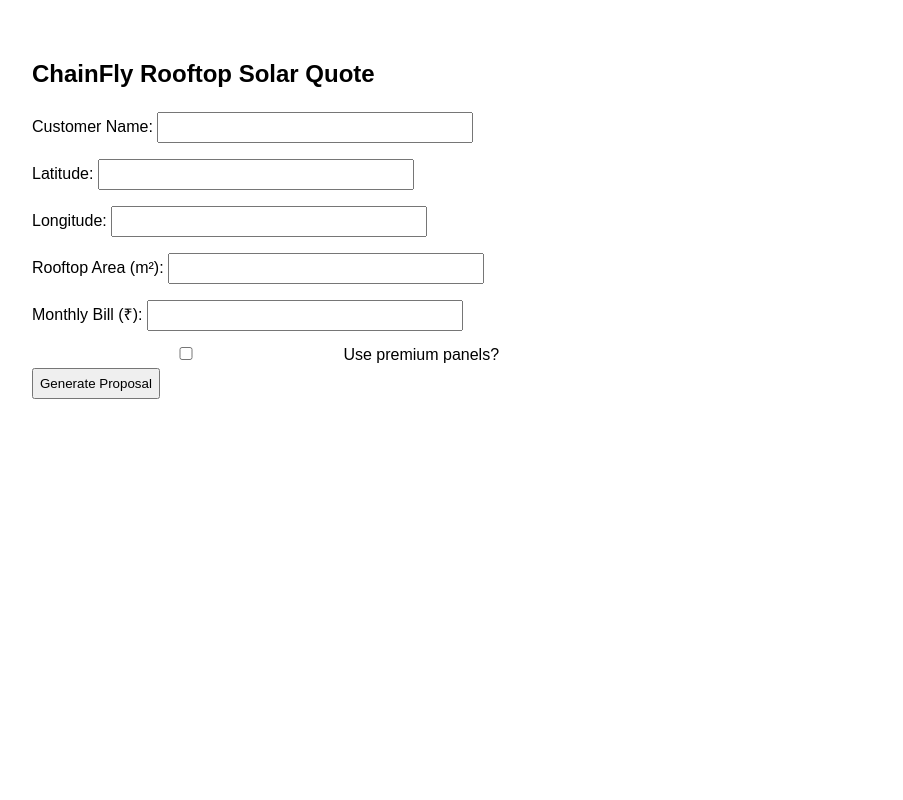
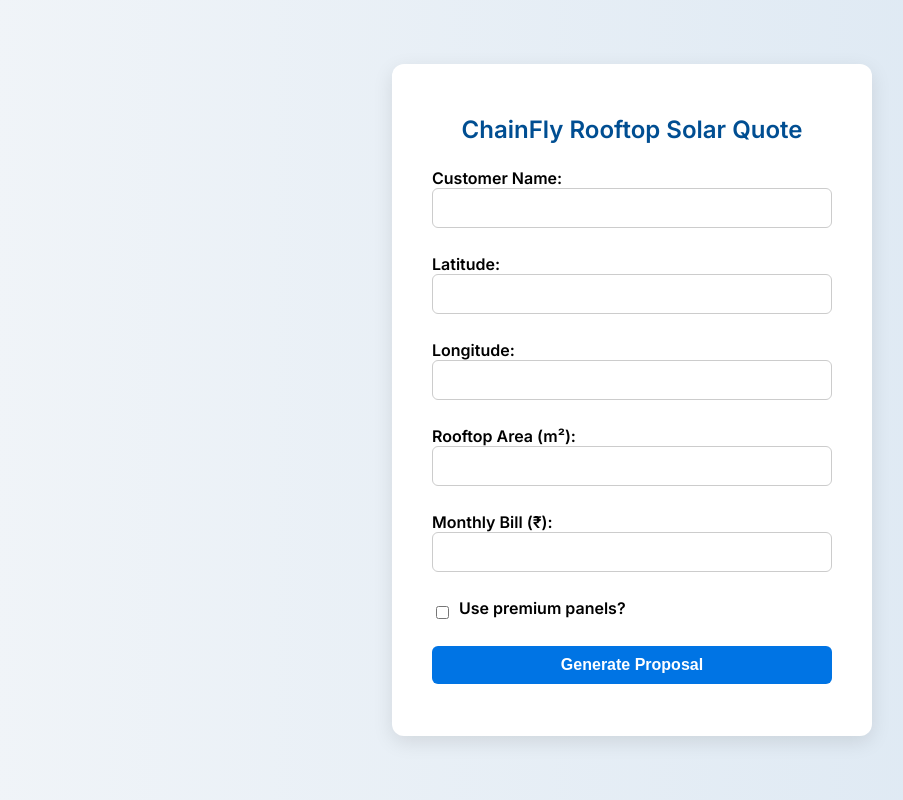
Before and after one commit to Vedantrip/Chainfly_Api, a plain HTML site: page index.html in a window 1280 px wide. Shown: the whole page, without its empty margins (8-911 px from the left). Drawn offline with Linux system fonts and the light colour scheme.

Commit message:
Made changes to the frontend to make it look more professional

```diff
--- a/index.html
+++ b/index.html
@@ -1,40 +1,134 @@
 <!DOCTYPE html>
-<html>
+<html lang="en">
 <head>
-  <title>ChainFly Solar Quote Generator</title>
+  <meta charset="UTF-8" />
+  <meta name="viewport" content="width=device-width, initial-scale=1.0"/>
+  <title>ChainFly Solar Quote</title>
+  <link href="https://fonts.googleapis.com/css2?family=Inter:wght@400;600&display=swap" rel="stylesheet">
   <style>
-    body { font-family: Arial, sans-serif; padding: 2em; }
-    label { display: block; margin-top: 12px; }
-    input, button { margin-top: 4px; padding: 6px; width: 300px; }
-    button { width: auto; }
-    #result { margin-top: 20px; }
+    * {
+      box-sizing: border-box;
+    }
+
+    body {
+      font-family: 'Inter', sans-serif;
+      background: linear-gradient(to right, #f0f4f8, #d9e6f2);
+      margin: 0;
+      padding: 0;
+      display: flex;
+      justify-content: center;
+      align-items: center;
+      min-height: 100vh;
+    }
+
+    .card {
+      background: #ffffff;
+      padding: 2rem 2.5rem;
+      border-radius: 12px;
+      box-shadow: 0 6px 20px rgba(0, 0, 0, 0.1);
+      width: 100%;
+      max-width: 480px;
+    }
+
+    h2 {
+      text-align: center;
+      color: #004e92;
+      margin-bottom: 24px;
+    }
+
+    label {
+      display: block;
+      margin-bottom: 8px;
+      font-weight: 600;
+    }
+
+    input[type="text"],
+    input[type="number"] {
+      width: 100%;
+      padding: 10px 12px;
+      border: 1px solid #ccc;
+      border-radius: 6px;
+      margin-bottom: 18px;
+      font-size: 1rem;
+    }
+
+    .checkbox {
+      display: flex;
+      align-items: center;
+      margin-bottom: 20px;
+    }
+
+    .checkbox input {
+      margin-right: 10px;
+    }
+
+    button {
+      background-color: #0074e4;
+      color: white;
+      padding: 10px 18px;
+      border: none;
+      border-radius: 6px;
+      font-weight: bold;
+      cursor: pointer;
+      font-size: 1rem;
+      width: 100%;
+      transition: background 0.3s ease;
+    }
+
+    button:hover {
+      background-color: #005bb5;
+    }
+
+    #result {
+      margin-top: 20px;
+      font-size: 0.95rem;
+    }
+
+    #result a {
+      color: #0074e4;
+      font-weight: bold;
+      text-decoration: none;
+    }
+
+    #result a:hover {
+      text-decoration: underline;
+    }
+
+    .error {
+      color: red;
+      font-weight: bold;
+    }
   </style>
 </head>
 <body>
+
+  <div class="card">
     <h2>ChainFly Rooftop Solar Quote</h2>
-
     <form id="quoteForm">
       <label>Customer Name:
-      <input type="text" name="customer_name" required>
+        <input type="text" name="customer_name" required />
       </label>
       <label>Latitude:
-      <input type="number" name="latitude" step="0.0001" required>
+        <input type="number" name="latitude" step="0.0001" required />
       </label>
       <label>Longitude:
-      <input type="number" name="longitude" step="0.0001" required>
+        <input type="number" name="longitude" step="0.0001" required />
       </label>
       <label>Rooftop Area (m²):
-      <input type="number" name="rooftop_area_m2" required>
+        <input type="number" name="rooftop_area_m2" required />
       </label>
       <label>Monthly Bill (₹):
-      <input type="number" name="monthly_bill" required>
+        <input type="number" name="monthly_bill" required />
       </label>
-    <label><input type="checkbox" name="is_premium"> Use premium panels?</label>
-
+      <div class="checkbox">
+        <input type="checkbox" name="is_premium" />
+        <label for="is_premium">Use premium panels?</label>
+      </div>
       <button type="submit">Generate Proposal</button>
     </form>
 
     <div id="result"></div>
+  </div>
 
   <script>
     document.getElementById('quoteForm').addEventListener('submit', async function(e) {
@@ -60,24 +154,23 @@
           body: JSON.stringify(data)
         });
 
-        if (!res.ok) throw new Error("Failed to generate proposal.");
+        if (!res.ok) throw new Error("Failed to generate proposal");
 
         const result = await res.json();
-        const pdfPath = result.proposal_pdf.replace("generated_pdfs/", "");
+        const file = result.proposal_pdf.replace("generated_pdfs/", "");
 
         resultDiv.innerHTML = `
           <h4>✅ Proposal Generated</h4>
           <p><strong>System Size:</strong> ${result.feasibility.system_size_kw} kW</p>
           <p><strong>Monthly Savings:</strong> ₹${result.savings.monthly_savings}</p>
-          <a href="https://chainflyapi-production.up.railway.app/generated_pdfs/${pdfPath}" target="_blank">
-            📄 Download PDF Proposal
-          </a>
+          <p><a href="https://chainflyapi-production.up.railway.app/generated_pdfs/${file}" target="_blank">📄 Download PDF</a></p>
         `;
       } catch (err) {
-        resultDiv.innerHTML = `<span style="color: red;">❌ Error: ${err.message}</span>`;
+        resultDiv.innerHTML = `<div class="error">❌ Error: ${err.message}</div>`;
         console.error(err);
       }
     });
   </script>
+
 </body>
 </html>
```
Lines whose indentation alone changed are shown as unchanged.
